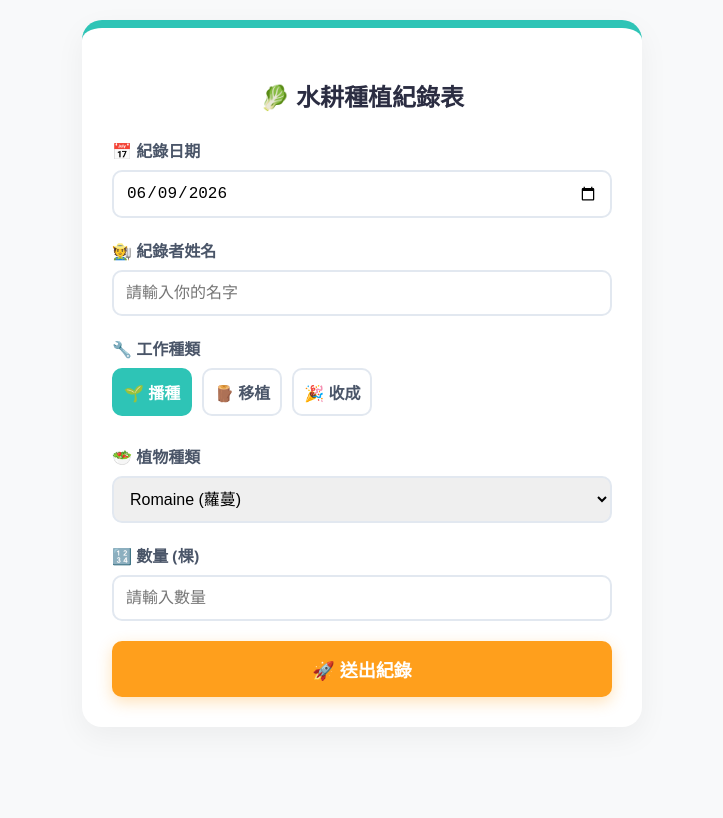
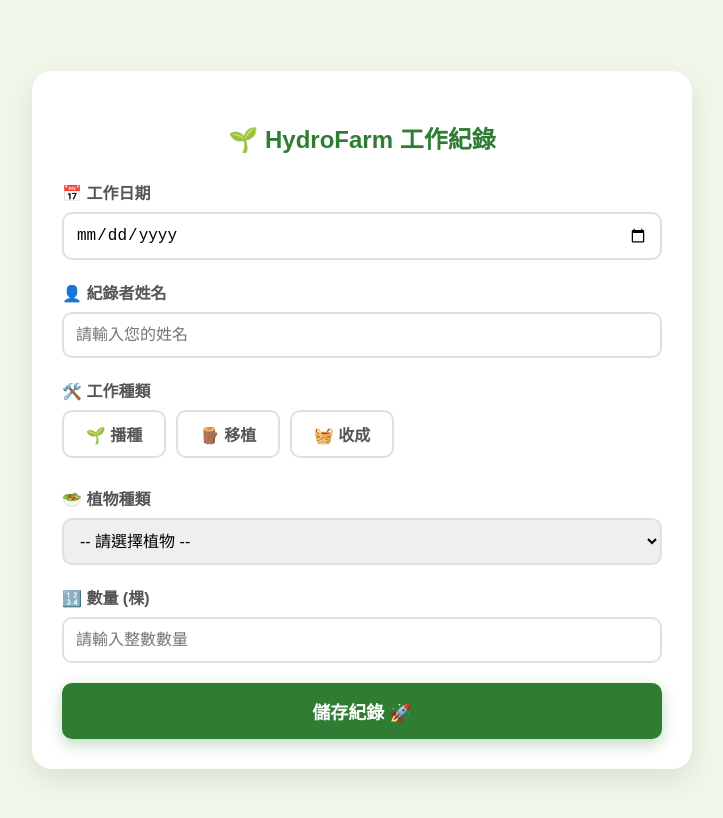
Before and after one commit to wanhl-maker/kywc_hydroponic_log, a plain HTML site: page index.html in a window 1280 px wide. Shown: the whole page, without its empty margins (278-1001 px from the left). Drawn offline with Linux system fonts and the light colour scheme.

Commit message:
Update index.html

```diff
--- a/index.html
+++ b/index.html
@@ -1,129 +1,179 @@
 <!DOCTYPE html>
-<html lang="zh-Hant">
+<html lang="zh-TW">
 <head>
     <meta charset="UTF-8">
     <meta name="viewport" content="width=device-width, initial-scale=1.0">
-    <title>🌱 水耕農場智慧紀錄後台</title>
+    <title>🌱 水耕農場工作紀錄系統</title>
     <style>
         :root {
-            --primary-color: #2ec4b6;
-            --secondary-color: #cbf3f0;
-            --accent-color: #ff9f1c;
-            --bg-color: #f8f9fa;
+            --primary-color: #2e7d32;
+            --secondary-color: #a5d6a7;
+            --bg-color: #f1f8e9;
+            --card-bg: #ffffff;
         }
+
         body {
-            font-family: 'Segoe UI', Microsoft JhengHei, sans-serif;
+            font-family: 'PingFang TC', 'Microsoft JhengHei', sans-serif;
             background-color: var(--bg-color);
+            color: #333;
             margin: 0;
             padding: 20px;
             display: flex;
             justify-content: center;
+            align-items: center;
+            min-height: 100vh;
         }
+
         .container {
-            background: white;
+            background: var(--card-bg);
             padding: 30px;
             border-radius: 20px;
-            box-shadow: 0 10px 30px rgba(0,0,0,0.05);
+            box-shadow: 0 10px 30px rgba(0,0,0,0.1);
             width: 100%;
-            max-width: 500px;
-            border-top: 8px solid var(--primary-color);
+            max-width: 600px;
+            animation: fadeInUp 0.6s ease;
         }
+
         h2 {
             text-align: center;
-            color: #2b2d42;
+            color: var(--primary-color);
             margin-bottom: 25px;
+            font-size: 24px;
         }
+
         .form-group {
             margin-bottom: 20px;
         }
+
         label {
             display: block;
             margin-bottom: 8px;
             font-weight: bold;
-            color: #4a5568;
+            color: #555;
         }
-        input, select {
+
+        input[type="date"], input[type="text"], input[type="number"], select {
             width: 100%;
             padding: 12px;
-            border: 2px solid #e2e8f0;
+            border: 2px solid #e0e0e0;
             border-radius: 10px;
             box-sizing: border-box;
             font-size: 16px;
-            transition: all 0.3s;
+            transition: all 0.3s ease;
         }
+
         input:focus, select:focus {
             border-color: var(--primary-color);
             outline: none;
-            box-shadow: 0 0 0 3px var(--secondary-color);
+            box-shadow: 0 0 8px rgba(46, 125, 50, 0.2);
         }
-        .radio-group {
+
+        /* 讓按鈕選項更生動的設計 */
+        .radio-tile-group {
             display: flex;
+            flex-wrap: wrap;
             gap: 10px;
         }
-        .radio-btn {
+
+        .radio-tile {
             flex: 1;
+            min-width: 80px;
+            background: #fff;
+            border: 2px solid #e0e0e0;
+            border-radius: 10px;
+            padding: 10px;
             text-align: center;
-            padding: 10px;
-            border: 2px solid #e2e8f0;
-            border-radius: 10px;
             cursor: pointer;
-            font-weight: bold;
-            transition: all 0.2s;
+            transition: all 0.3s ease;
         }
-        .radio-group input { display: none; }
-        .radio-group input:checked + .radio-btn {
-            background-color: var(--primary-color);
+
+        .radio-tile:hover {
+            background: var(--bg-color);
+            border-color: var(--secondary-color);
+        }
+
+        input[type="radio"] {
+            display: none;
+        }
+
+        /* 擴展選擇後的樣式 */
+        input[type="radio"]:checked + .radio-tile {
+            background: var(--primary-color);
             color: white;
             border-color: var(--primary-color);
+            transform: scale(1.05);
         }
-        button {
-            width: 100%;
-            background-color: var(--accent-color);
+
+        .submit-btn {
+            background: var(--primary-color);
             color: white;
             border: none;
             padding: 15px;
+            width: 100%;
             border-radius: 10px;
             font-size: 18px;
             font-weight: bold;
             cursor: pointer;
-            box-shadow: 0 5px 15px rgba(255, 159, 28, 0.3);
-            transition: transform 0.1s, background-color 0.2s;
+            transition: background 0.3s, transform 0.1s;
+            box-shadow: 0 5px 15px rgba(46, 125, 50, 0.3);
         }
-        button:active { transform: scale(0.98); }
-        button:hover { background-color: #e08913; }
+
+        .submit-btn:hover {
+            background: #1b5e20;
+        }
+
+        .submit-btn:active {
+            transform: scale(0.98);
+        }
+
+        @keyframes fadeInUp {
+            from { opacity: 0; transform: translateY(20px); }
+            to { opacity: 1; transform: translateY(0); }
+        }
     </style>
 </head>
 <body>
 
 <div class="container">
-    <h2>🥬 水耕種植紀錄表</h2>
-    <form id="hydroForm">
+    <h2>🌱 HydroFarm 工作紀錄</h2>
+    <form id="recordForm">
+
         <div class="form-group">
-            <label>📅 紀錄日期</label>
+            <label for="date">📅 工作日期</label>
             <input type="date" id="date" required>
         </div>
 
         <div class="form-group">
-            <label>🧑‍🌾 紀錄者姓名</label>
-            <input type="text" id="name" placeholder="請輸入你的名字" required>
+            <label for="name">👤 紀錄者姓名</label>
+            <input type="text" id="name" placeholder="請輸入您的姓名" required>
         </div>
 
         <div class="form-group">
-            <label>🔧 工作種類</label>
-            <div class="radio-group">
-                <label><input type="radio" name="jobType" value="播種" checked><div class="radio-btn">🌱 播種</div></label>
-                <label><input type="radio" name="jobType" value="移植"><div class="radio-btn">🪵 移植</div></label>
-                <label><input type="radio" name="jobType" value="收成"><div class="radio-btn">🎉 收成</div></label>
+            <label>🛠️ 工作種類</label>
+            <div class="radio-tile-group">
+                <label>
+                    <input type="radio" name="jobType" value="播種" required>
+                    <div class="radio-tile">🌱 播種</div>
+                </label>
+                <label>
+                    <input type="radio" name="jobType" value="移植">
+                    <div class="radio-tile">🪵 移植</div>
+                </label>
+                <label>
+                    <input type="radio" name="jobType" value="收成">
+                    <div class="radio-tile">🧺 收成</div>
+                </label>
             </div>
         </div>
 
         <div class="form-group">
-            <label>🥗 植物種類</label>
+            <label for="plantType">🥗 植物種類</label>
             <select id="plantType" required>
-                <option value="Romaine">Romaine (蘿蔓)</option>
+                <option value="" disabled selected>-- 請選擇植物 --</option>
+                <option value="Romaine">Romaine (羅馬生菜)</option>
                 <option value="Spinach">Spinach (菠菜)</option>
-                <option value="Oak Leaf">Oak Leaf (橡木葉)</option>
-                <option value="Rosso Leaf">Rosso Leaf (紅羅莎)</option>
+                <option value="Oak Leaf">Oak Leaf (橡木葉生菜)</option>
+                <option value="Rosso Leaf">Rosso Leaf (紅蘿莎生菜)</option>
                 <option value="Lemon Basil">Lemon Basil (檸檬羅勒)</option>
                 <option value="Italian Basil">Italian Basil (義大利羅勒)</option>
                 <option value="Thai Basil">Thai Basil (九層塔/泰式羅勒)</option>
@@ -131,21 +181,30 @@
         </div>
 
         <div class="form-group">
-            <label>🔢 數量 (棵)</label>
-            <input type="number" id="quantity" min="1" placeholder="請輸入數量" required>
+            <label for="quantity">🔢 數量 (棵)</label>
+            <input type="number" id="quantity" min="1" placeholder="請輸入整數數量" required>
         </div>
 
-        <button type="submit">🚀 送出紀錄</button>
+        <button type="submit" class="submit-btn">儲存紀錄 🚀</button>
     </form>
 </div>
 
 <script>
     // 自動帶入今天日期
-    document.getElementById('date').valueAsDate = new Date();
+    document.getElementById('date').valueToDate = new Date();
+    document.getElementById('date').value = new Date().toISOString().substring(0, 10);
 
-    document.getElementById('hydroForm').addEventListener('submit', function(e) {
+    // GAS 部署後的網頁應用程式 URL (步驟3取得後填入此處)
+    const googleAppScriptUrl = 'https://script.google.com/macros/s/AKfycbwTgWkO_3wxcZLwUExoF7gB5xHpWUuuM8HQuq5WJVvVWUNSTPENaWqGJzNSHr-vI0Fr/exec';
+
+    document.getElementById('recordForm').addEventListener('submit', function(e) {
         e.preventDefault();
 
+        const submitBtn = document.querySelector('.submit-btn');
+        submitBtn.innerText = '正在同步至雲端... ⏳';
+        submitBtn.disabled = true;
+
+        // 收集資料
         const formData = {
             date: document.getElementById('date').value,
             name: document.getElementById('name').value,
@@ -154,23 +213,18 @@
             quantity: document.getElementById('quantity').value
         };
 
-        // 這裡替換成你的 Google Apps Script Web App URL
-        const scriptURL = 'https://script.google.com/macros/s/AKfycbxXGvyawB31yk4iNJBoAYejxjwxBO_6kLkdxKgBMuWHwEvriqgGbmJtamQEtCiEhMjf/exec';
-
-        alert('正在發送紀錄...');
-
-        fetch(scriptURL, {
+        // 即時發送至 Google Sheets
+        fetch(googleAppScriptUrl, {
             method: 'POST',
-            mode: 'no-cors',
+            mode: 'no-cors', // 避免跨網域造成的錯誤提示
             headers: { 'Content-Type': 'application/json' },
             body: JSON.stringify(formData)
         })
         .then(() => {
-            alert('🎉 紀錄成功！資料已同步至 Excel。');
+            alert('🎉 紀錄成功！資料已即時寫入 Google Excel。');
+            // 表單重置
+            document.getElementById('name').value = '';
             document.getElementById('quantity').value = '';
-        })
-        .catch(error => alert('錯誤：', error));
-    });
-</script>
-</body>
-</html>
+            document.querySelectorAll('input[name="jobType"]').forEach(el => el.checked = false);
+            document.getElementById('plantType').selectedIndex = 0;
+            submitBtn.innerText = '儲存紀錄 🚀
```
